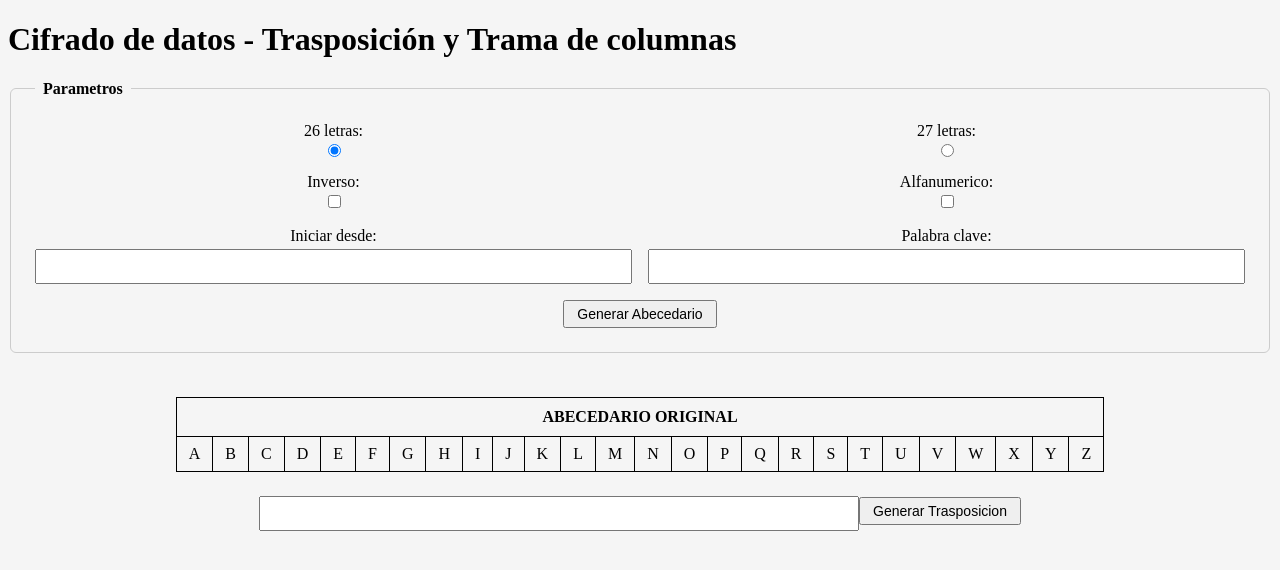
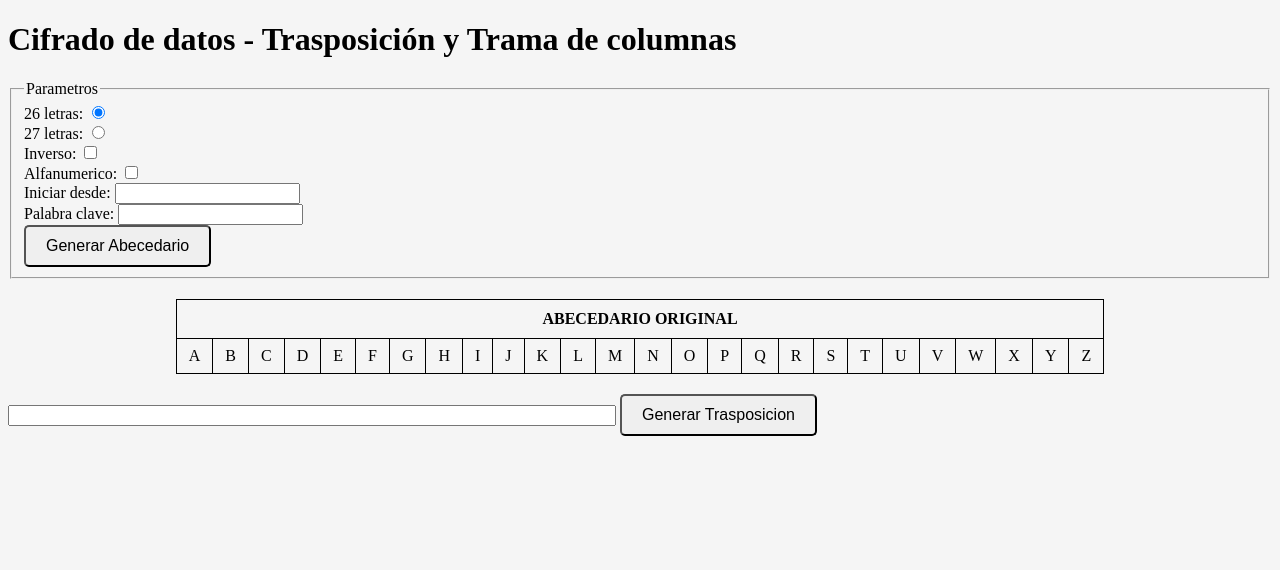
Before and after one commit to JSantiE/cifrado-basico, a Flask app: page / in a window 1280 px wide. Shown: the top 570 px of the page. Run offline with Flask 3, Linux system fonts and the light colour scheme.

Commit message:
estilos finalizados

```diff
--- a/app/static/css/layout.css
+++ b/app/static/css/layout.css
@@ -1,65 +1,139 @@
+h1{
+    align-content: center;
+}
+
 body{
     background-color: whitesmoke;
 }
 
-fieldset {
-    border: 1px solid #ccc;
-    border-radius: 6px;
-    padding: 1.5rem;
-    margin-bottom: 1.5rem;
-    min-width: 0;
+.grupo-formulario {
+    width: 100%;
+    max-width: 500px;
+    box-sizing: border-box;
+
+    padding: 20px;
+    margin: 20px auto;
+
+    border: 1px solid #aaa;
+    border-radius: 8px;
 }
 
-legend {
+.grupo-formulario legend {
+    padding: 0 10px;
+
     font-weight: bold;
-    padding: 0 0.5rem;
 }
 
-/* 2. Use an inner wrapper for the responsive grid layout */
-.fieldset-grid {
-    display: grid;
-    grid-template-columns: 1fr; /* 1 column on mobile */
-    gap: 1rem;
+/* Campos de texto */
+
+.campo {
+    display: flex;
+    align-items: center;
+
+    margin-bottom: 12px;
 }
 
-/* 3. Scale up to 2 columns on tablets and desktops */
-@media (min-width: 600px) {
-    .fieldset-grid {
-    grid-template-columns: repeat(2, 1fr);
+.campo label {
+    width: 120px;
+}
+
+.campo input[type="text"] {
+    width: 100%;
+    max-width: 250px;
+
+    padding: 6px 8px;
+    box-sizing: border-box;
+
+    border: 1px solid #aaa;
+    border-radius: 4px;
+}
+
+
+/* Checkbox */
+
+.campo-opcion {
+    display: flex;
+    align-items: center;
+    gap: 8px;
+
+    margin-bottom: 10px;
+}
+
+.campo-opcion input[type="checkbox"] {
+    cursor: pointer;
+}
+
+
+/* Radio buttons */
+
+.grupo-radio {
+    display: flex;
+    align-items: center;
+    gap: 15px;
+
+    margin-top: 15px;
+}
+
+.grupo-radio span {
+    font-weight: bold;
+}
+
+.grupo-radio label {
+    display: flex;
+    align-items: center;
+    gap: 5px;
+
+    cursor: pointer;
+}
+
+button {
+    padding: 10px 20px;
+    font-size: 16px;
+    border-radius: 5px;
+    cursor: pointer;
+}
+
+@media (max-width: 600px) {
+
+    .campo {
+        flex-direction: column;
+        align-items: flex-start;
     }
 
-    /* Make specific inputs stretch full width if needed */
-    .full-width {
-    grid-column: span 2;
+    .campo label {
+        width: auto;
+        margin-bottom: 5px;
+    }
+
+    .campo input[type="text"] {
+        max-width: none;
+    }
+
+    .grupo-radio {
+        flex-direction: column;
+        align-items: flex-start;
+        gap: 8px;
+    }
+
+    button {
+        width: 100%;
+        margin-top: 5px;
     }
 }
 
-/* Basic input styling to ensure full fluidity */
-.form-group {
-    display: flex;
-    flex-direction: column;
-}
-
-input, textarea {
-    width: 100%;
-    box-sizing: border-box; /* Includes padding in width calculation */
-    padding: 0.5rem;
-    margin-top: 0.25rem;
-}
-
-button {
-    padding: 4px 12px;
-    font-size: 14px;
-    cursor: pointer;
-}
-button:hover {
-    background-color: #f0f0f0;
-}
-
-div{
+.div-cifrado{
     display: flex;
     justify-content: center;
     align-items: center;
+}
+
+.contenedor-tabla {
+    width: 100%;
+    overflow-x: auto;
+}
+
+.contenedor-tabla table {
+    white-space: nowrap;
 }
 
 table {
```
